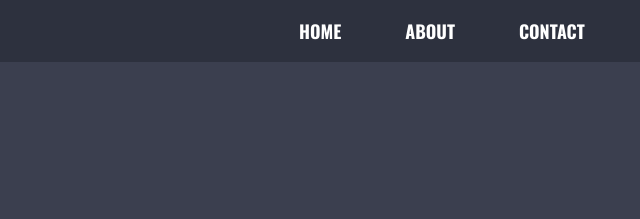
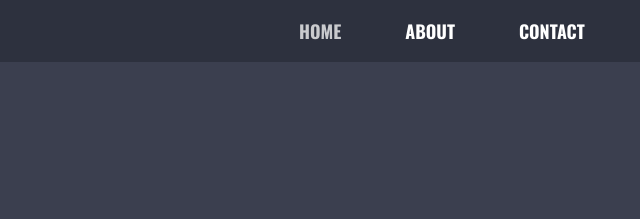
Before and after one commit to ATosacik/Conquering-Responsive-Layouts---Final-project, a plain HTML site: page index.html in a window 1280 px wide. In both pictures the pointer is over the link "HOME". Shown: the top 219 px of the page, 344-984 px from the left. Drawn offline with nearby package versions, Linux system fonts and the light colour scheme.

Commit message:
Update main.css

```diff
--- a/css/main.css
+++ b/css/main.css
@@ -261,6 +261,11 @@ select {
   text-decoration: none;
 }
 
+.nav__link:focus,
+.nav__link:hover {
+  opacity: .75;
+}
+
 /* * header */
 
 header {
```
